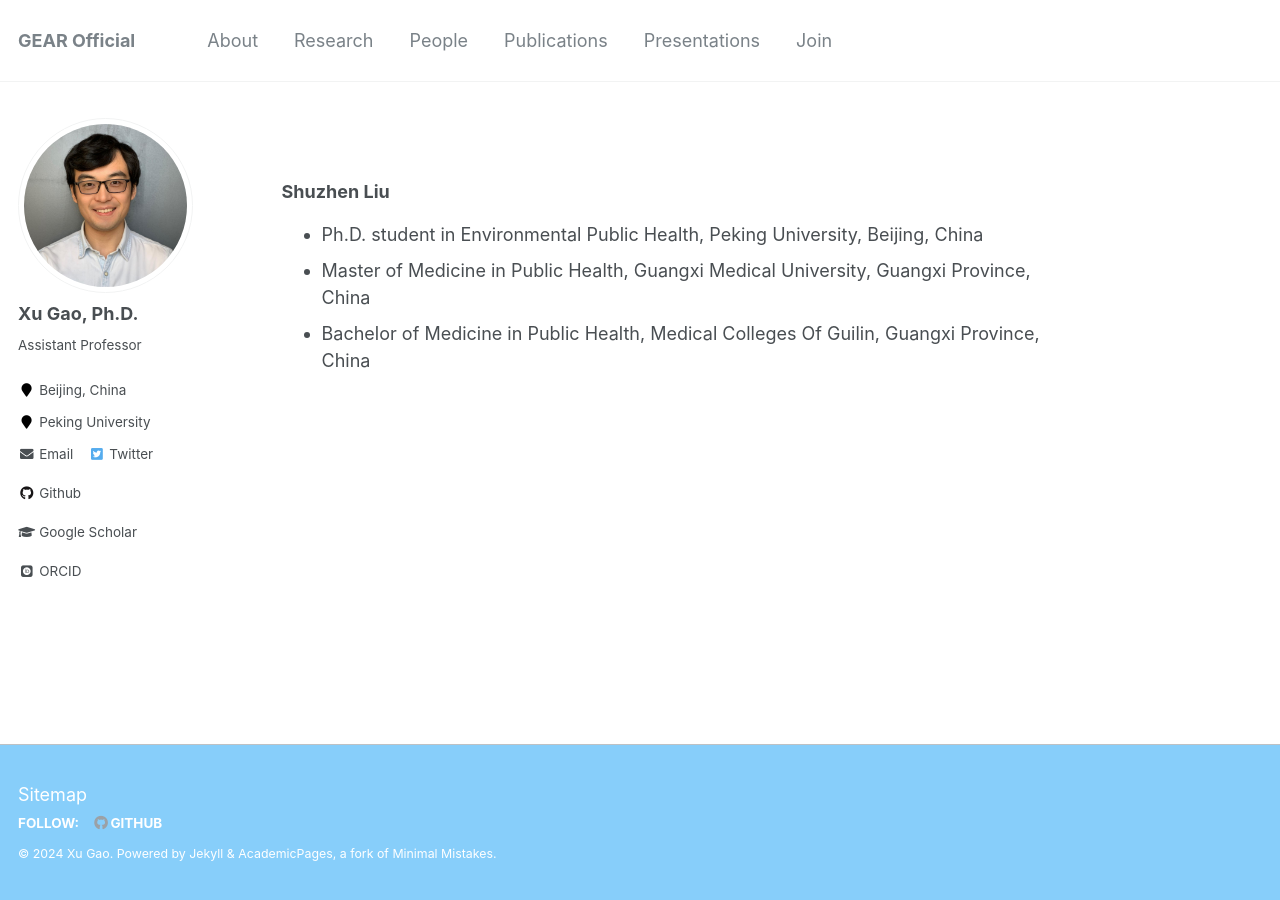
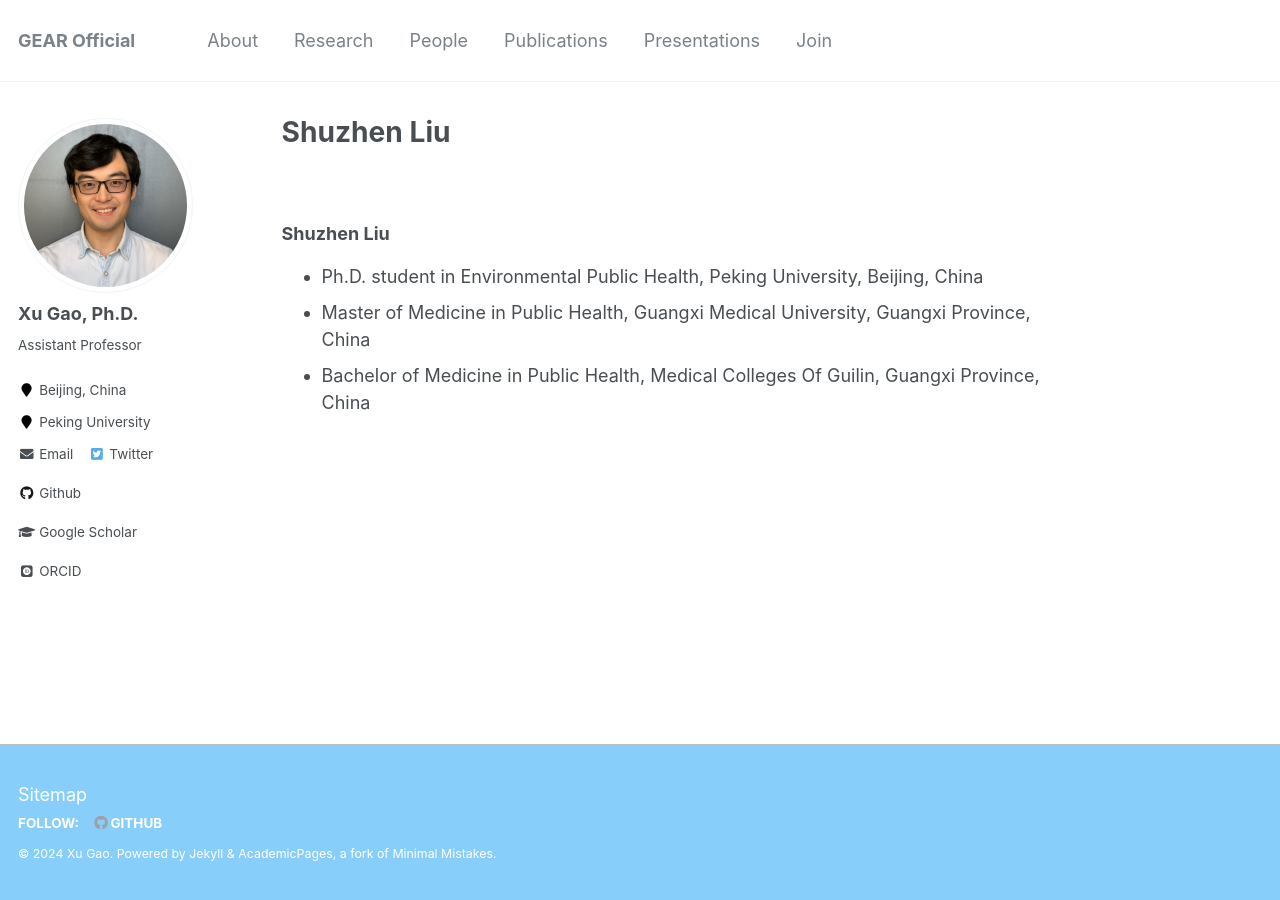
Before and after one commit to ytwangZero/gearpku2020.github.io, a Jekyll site: the page built from People/Shuzhen-Liu.md, in a window 1280 px wide. Built offline with Jekyll 4.4.1, drawn with Linux system fonts in a browser that asks for light colours; some web fonts are replaced; our own code applies the rules of GitHub Pages for plain Markdown files.

Commit message:
Update Shuzhen-Liu.md

```diff
--- a/People/Shuzhen-Liu.md
+++ b/People/Shuzhen-Liu.md
@@ -1,3 +1,8 @@
+---
+permalink: /People/Shuzhen-Liu.md/
+title: "Shuzhen Liu"
+---
+
 ![](../_pages/ShuzhenLiuPic.png)
 ### Shuzhen Liu
 * Ph.D. student in Environmental Public Health, Peking University, Beijing, China
```
